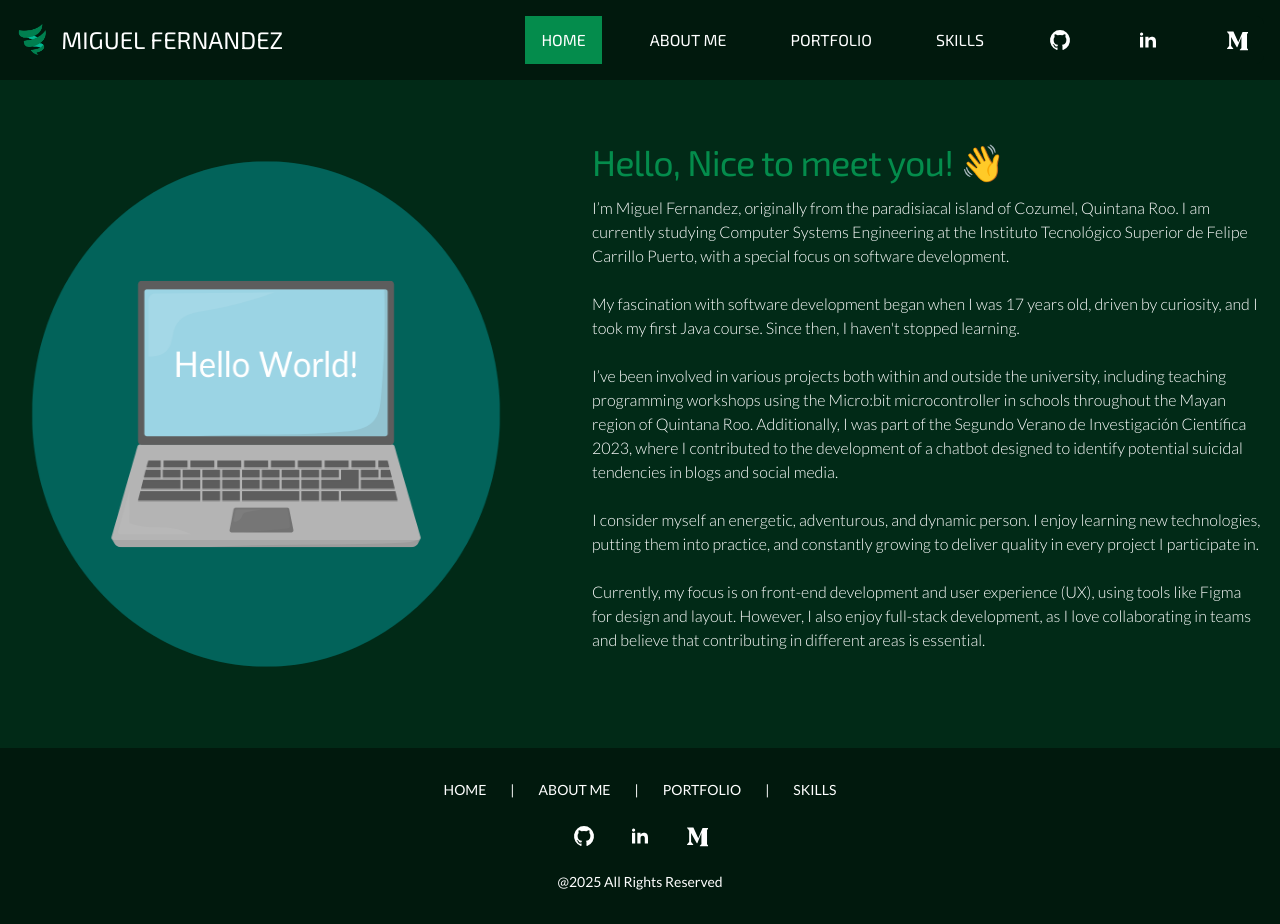
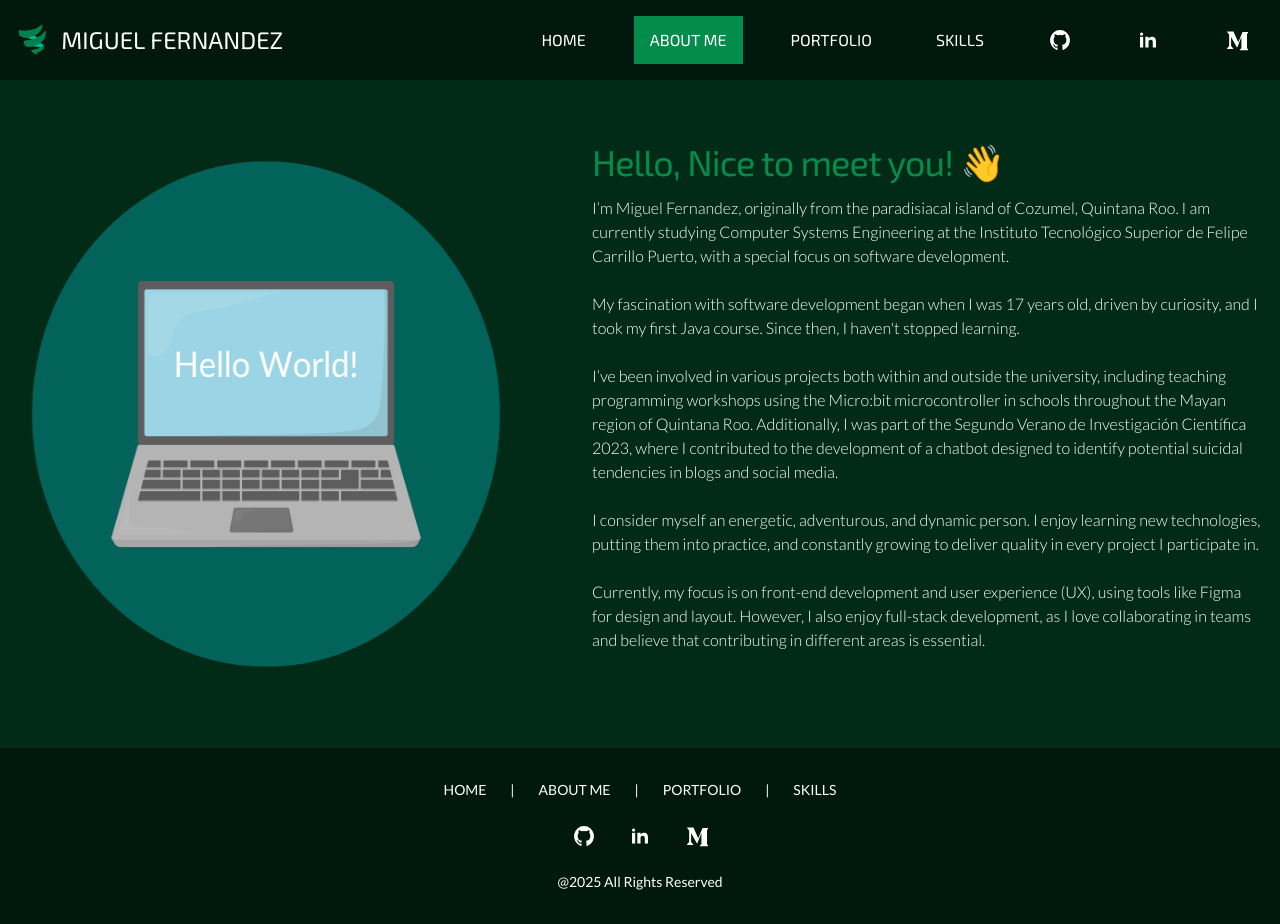
Before and after one commit to RazFernandez/Official_portfolio_web, a React (Vite) app: page /about in a window 1280 px wide. Built offline with nearby package versions, Linux system fonts and the light colour scheme.

Commit message:
Pages in navbar now displays the current page

```diff
--- a/src/components/layout/Navbar/navbarItemsBar.jsx
+++ b/src/components/layout/Navbar/navbarItemsBar.jsx
@@ -1,7 +1,7 @@
 import { useState } from "react";
 import { NavbarItem, NavBarItemIcon, NavBarItemDropdown, NavbarSubItem, NavbarMenuItems } from "./navbarItemsBarComponents";
 import { GithubIcon, LinkedInIcon, MediumIcon } from "../../icons/Icons-svg";
-
+import { useLocation } from "react-router-dom";
 /*
     This component is a blueprint that builds the
     section of both items, those with just text and
@@ -9,15 +9,41 @@ import { GithubIcon, LinkedInIcon, MediumIcon } from "../../icons/Icons-svg";
 */
 
 export default function NavbarItemBar({ isOpen }) {
+
+    /*
+    This structure is used to indicate the active
+    page of the protfolio web.
+    */
+
+    const location = useLocation().pathname;
+    let isActive = [false,false,false,false];
+    switch (location) {
+        case "/":
+            isActive = [true, false, false, false]
+            break;
+        case "/about":
+            isActive = [false, true, false, false]
+            break;
+        case "/portfolio":
+            isActive = [false, false, true, false]
+            break;
+        case "/skills":
+            isActive = [false, false, false, true]
+            break;
+        default:
+            isActive = [true, false, false, false]
+    }
+
+    // It handles the
     const [isMenuOpen, setIsMenuOpen] = useState(false);
 
     return (
         <div className={`w-full ${isOpen ? "block" : "hidden"} md:block md:w-auto`}>
             <ul className="font-exo2 flex flex-col p-4 md:p-0 mt-4 border border-gray-100 rounded-lg md:flex-row md:space-x-8 rtl:space-x-reverse md:mt-0 md:border-0 bg-dark-bg-700 md:bg-dark-bg-900 dark:border-gray-700">
-                <NavbarItem isCurrentPage={true} path={"/"}>HOME</NavbarItem>
-                <NavbarItem path={"/about"} >ABOUT ME</NavbarItem>
-                <NavbarItem path={"/portfolio"}>PORTFOLIO</NavbarItem>
-                <NavbarItem path={"/skills"}>SKILLS</NavbarItem>
+                <NavbarItem isCurrentPage={isActive[0]} path={"/"}>HOME</NavbarItem>
+                <NavbarItem isCurrentPage={isActive[1]} path={"/about"} >ABOUT ME</NavbarItem>
+                <NavbarItem isCurrentPage={isActive[2]} path={"/portfolio"}>PORTFOLIO</NavbarItem>
+                <NavbarItem isCurrentPage={isActive[3]} path={"/skills"}>SKILLS</NavbarItem>
                 <NavBarItemDropdown dropdownName={"SOCIAL MEDIA"} onClickEvent={() => setIsMenuOpen(!isMenuOpen)}>
                     <NavbarMenuItems isOpen={isMenuOpen}>
                         <NavbarSubItem>LinkedIn</NavbarSubItem>
@@ -26,13 +52,13 @@ export default function NavbarItemBar({ isOpen }) {
                     </NavbarMenuItems>
                 </NavBarItemDropdown>
                 <NavBarItemIcon url={"https://github.com/RazFernandez"}>
-                    <GithubIcon></GithubIcon>
+                    <GithubIcon/>
                 </NavBarItemIcon>
                 <NavBarItemIcon url={"https://www.linkedin.com/in/mrfernández/"}>
-                    <LinkedInIcon></LinkedInIcon>
+                    <LinkedInIcon/>
                 </NavBarItemIcon>
                 <NavBarItemIcon url={"https://medium.com/@RazielFernandez"}>
-                    <MediumIcon></MediumIcon>
+                    <MediumIcon/>
                 </NavBarItemIcon>
 
             </ul>
--- a/src/components/layout/Navbar/navbarItemsBarComponents.jsx
+++ b/src/components/layout/Navbar/navbarItemsBarComponents.jsx
@@ -30,17 +30,17 @@ export function NavbarFavicon({ LogoImage, children, url }) {
     current page) or not
 */
 
-export function NavbarItem({ children, isCurrentPage = false, path }) {
+export function NavbarItem({ children, isCurrentPage = false, path, onClickEvent }) {
 
     const currentPageStyleButton = 'block py-3 px-4 text-white bg-primary-500';
-    const defaultPageStyleButton = 'block py-3 px-4 text-white hover:bg-primary-500 focus:bg-secondary-500 transition duration-300 ease-in-out';
+    const defaultPageStyleButton = 'block py-3 px-4 text-white hover:bg-primary-500 transition duration-300 ease-in-out';
 
     const styleOfButtonItem = isCurrentPage ? currentPageStyleButton : defaultPageStyleButton
 
     return (
         <li>
             <NavLink to={path}
-                className={styleOfButtonItem}>
+                className={styleOfButtonItem} onClick={onClickEvent}>
                { children }
             </NavLink>
         </li>
```
